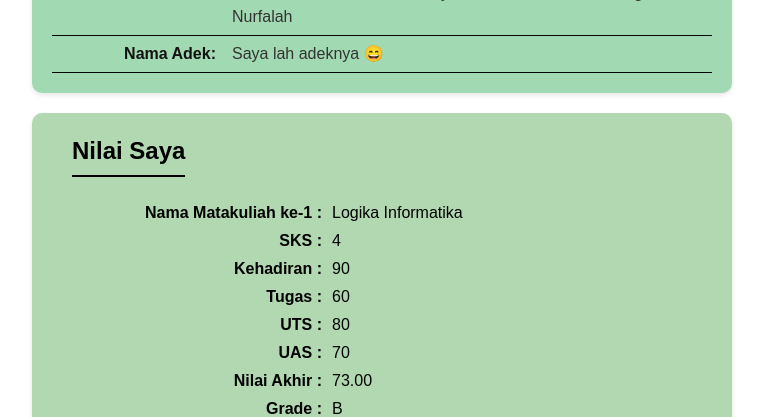
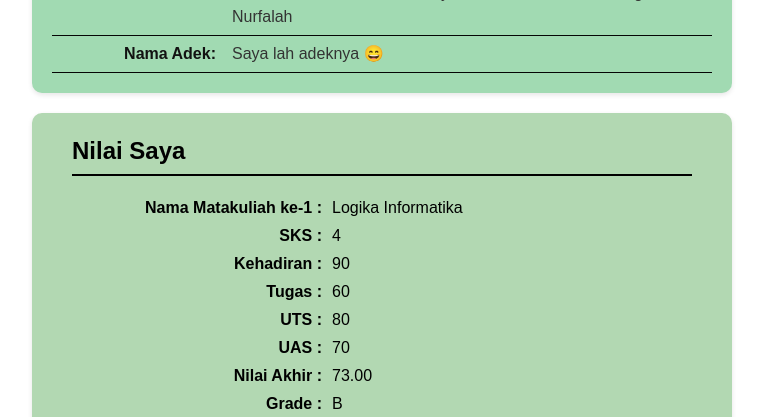
Before and after one commit to 2522500070-ops/2522500070-PWD-GB1J-2526O, a PHP site: page /pertemuan-06/index.php in a window 1280 px wide. Shown: the part 805-1222 px from the top of the page, without its empty margins (258-1021 px from the left). Run offline with PHP 8.4, Linux system fonts and the light colour scheme.

Commit message:
Tugas PHP Dasar – Kalkulasi Nilai Akhir, Grade, IPK

```diff
--- a/pertemuan-06/index.php
+++ b/pertemuan-06/index.php
@@ -141,7 +141,7 @@
             font-size: 24px;
             font-weight: bold;
             border-bottom: 2px solid #000;
-            display: inline-block;
+            padding-bottom: 5px;
             margin-bottom: 20px;
         }
         .baris {
```
